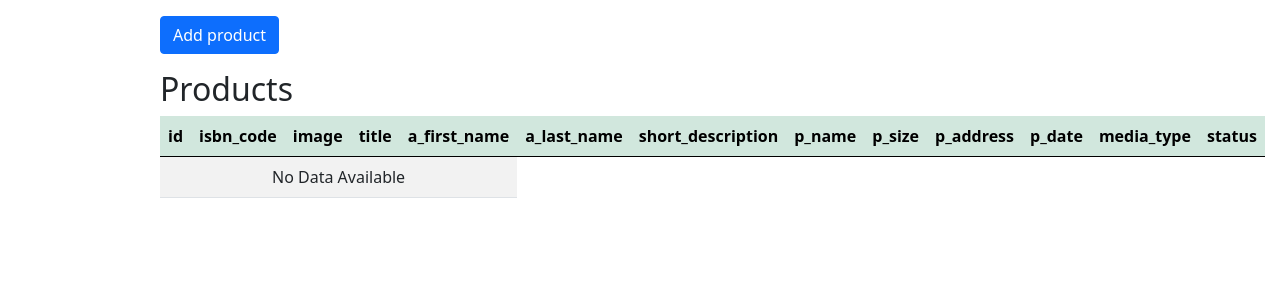
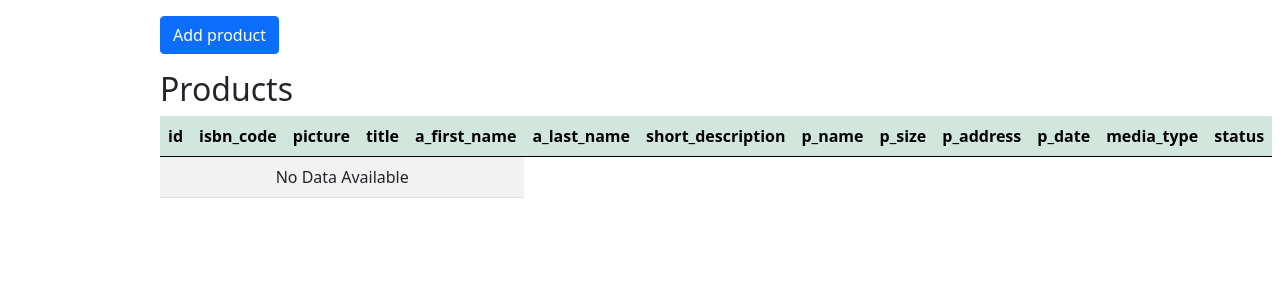
Before and after one commit to LeiraLeira/BE21_CR10_Szabo, a PHP site: page / in a window 1280 px wide. Shown: the top 300 px of the page. Run offline with PHP 8.4, Linux system fonts and the light colour scheme; data that the repository does not hold is empty.

Commit message:
Version12

```diff
--- a/actions/a_delete.php
+++ b/actions/a_delete.php
@@ -37,5 +37,6 @@ if ($_POST) {
                 <a href='../index.php'><button class="btn btn-success" type='button'>Home</button></a>
             </div>
         </div>
+
     </body>
 </html>
--- a/create.php
+++ b/create.php
@@ -71,8 +71,8 @@
 
 
                     <tr>
-                        <th>Image</th>
-                        <td><input class='form-control' type="file" name="image" /></td>
+                        <th>Picture</th>
+                        <td><input class='form-control' type="file" name="picture" /></td>
                     </tr>
 
                     <tr>
--- a/index.php
+++ b/index.php
@@ -11,7 +11,7 @@ if(mysqli_num_rows($result)  > 0) {
             <a href='delete.php?id=" .$row['id']."'><button class='btn btn-danger btn-sm' type='button'>Delete</button></a></td>
 
             <td>" .$row['isbn_code']."</td>
-            <td><img class='img-thumbnail' src='" .$row['image']."'</td>
+            <td><img class='img-thumbnail' src='" .$row['picture']."'</td>
             <td>" .$row['title']."</td>
             <td>" .$row['author_first_name']."</td>
             <td>" .$row['author_last_name']."</td>
@@ -67,7 +67,7 @@ $connect->close();
                     <tr>
                         <th>id</th>
                         <th>isbn_code</th>
-                        <th>image</th>
+                        <th>picture</th>
                         <th>title</th>
                         <th>a_first_name</th>
                         <th>a_last_name</th>
```
Also changed, not shown: update.php (+8 -6 lines), pictures/60830eca146b3.jpg (added), pictures/608310d718bd3.jpg (added).
